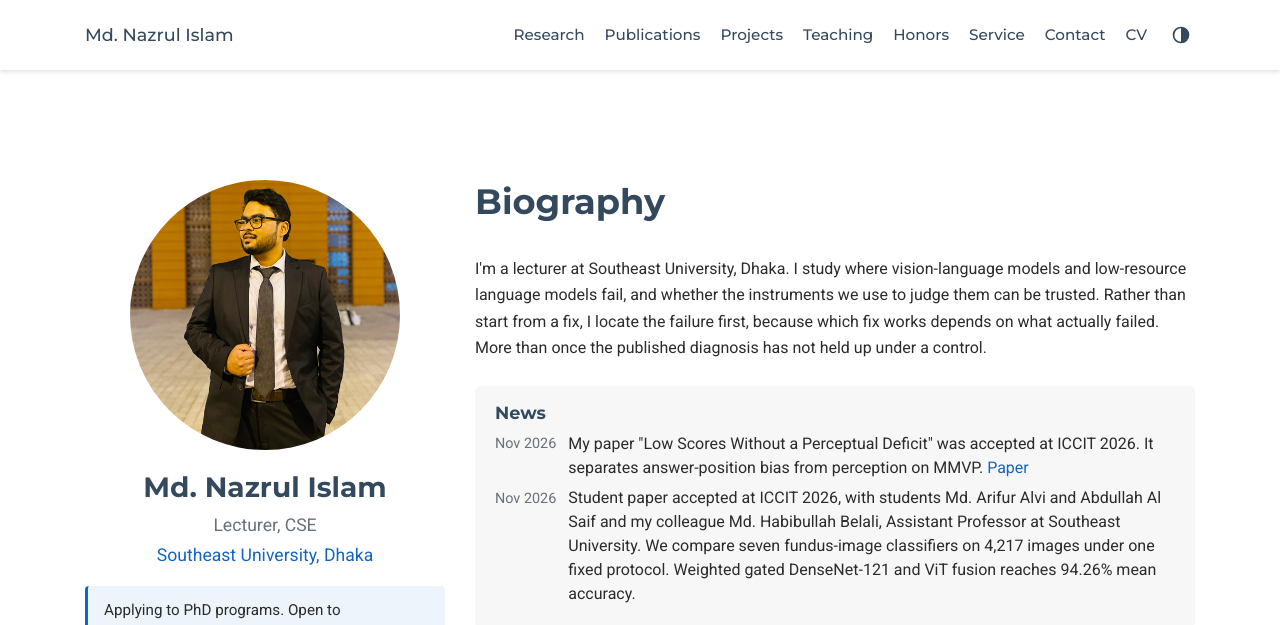
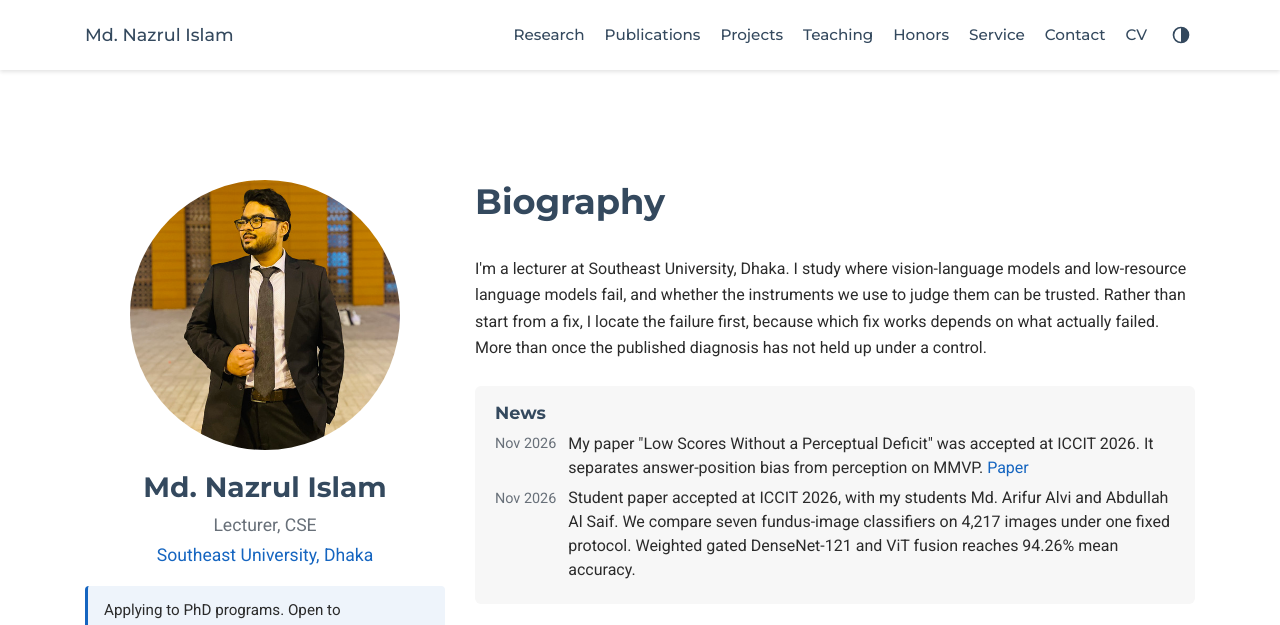
Before and after one commit to nazrul-99/nazrul-99.github.io, a plain HTML site: page index.html in a window 1280 px wide. Shown: the top 625 px of the page. Drawn offline with Linux system fonts and the light colour scheme.

Commit message:
Student paper news: mention students only

```diff
--- a/index.html
+++ b/index.html
@@ -129,7 +129,7 @@
         <ul class="news-list">
           <li><span class="news-date">Nov 2026</span><span>My paper &#34;Low Scores Without a Perceptual Deficit&#34; was accepted at ICCIT 2026. It separates answer-position bias from perception on MMVP.
  <a href="#mmvp-position-bias">Paper</a></span></li>
-          <li><span class="news-date">Nov 2026</span><span>Student paper accepted at ICCIT 2026, with students Md. Arifur Alvi and Abdullah Al Saif and my colleague Md. Habibullah Belali, Assistant Professor at Southeast University. We compare seven fundus-image classifiers on 4,217 images under one fixed protocol. Weighted gated DenseNet-121 and ViT fusion reaches 94.26% mean accuracy.
+          <li><span class="news-date">Nov 2026</span><span>Student paper accepted at ICCIT 2026, with my students Md. Arifur Alvi and Abdullah Al Saif. We compare seven fundus-image classifiers on 4,217 images under one fixed protocol. Weighted gated DenseNet-121 and ViT fusion reaches 94.26% mean accuracy.
 </span></li>
         </ul>
       </div>
```
Also changed, not shown: 1 other file.
